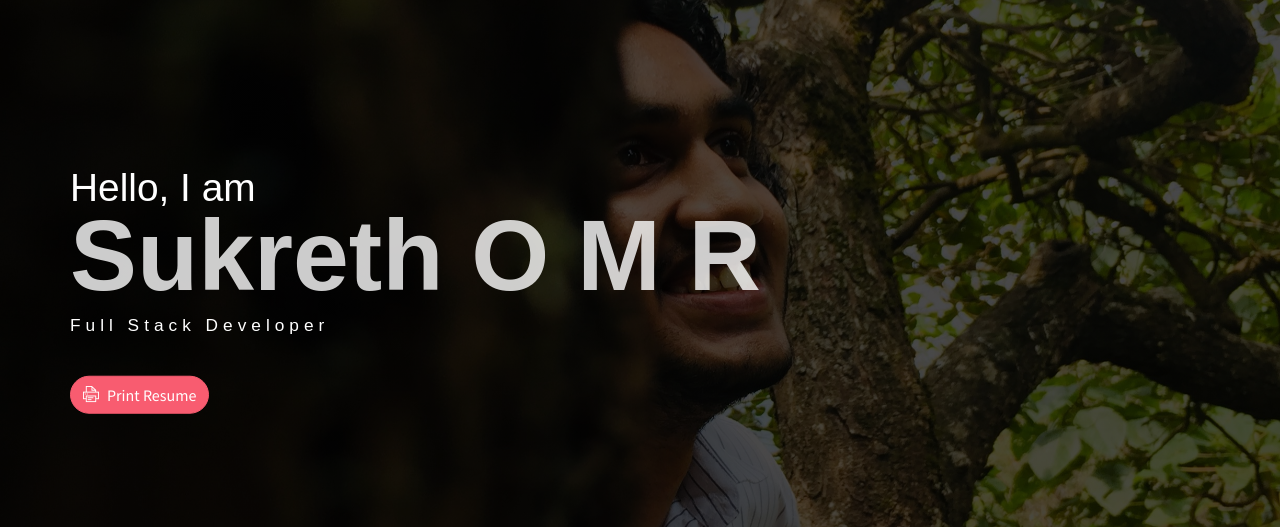
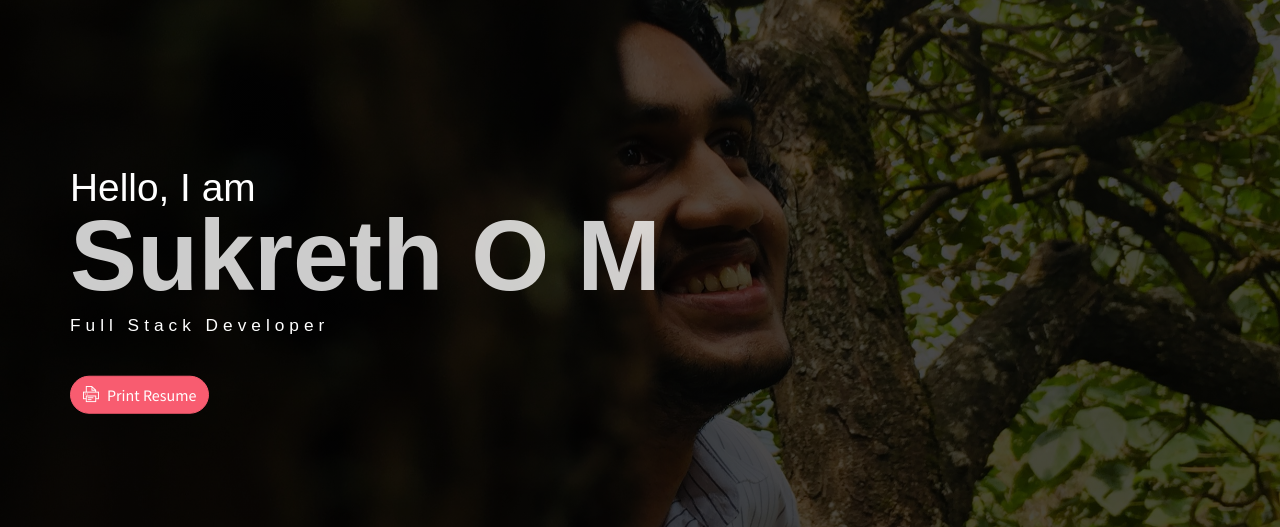
Before and after one commit to sukreth116/Personal-Website, a plain HTML site: page index.html in a window 1280 px wide. Shown: the part 63-590 px from the top of the page. Drawn offline with nearby package versions, Linux system fonts and the light colour scheme; some packages are replaced by stand-ins of ours.

Commit message:
Update index.html

```diff
--- a/index.html
+++ b/index.html
@@ -24,7 +24,7 @@
             </ul>
             <div class="header-content">
                 <h4 class="header-subtitle" >Hello, I am</h4>
-                <h1 class="header-title">Sukreth O M R</h1>
+                <h1 class="header-title">Sukreth O M</h1>
                 <h6 class="header-mono">Full Stack Developer</h6>
                 <a href="assets/files/Resume.pdf" download><button class="btn btn-primary btn-rounded"><i class="ti-printer pr-2"></i>Print Resume</button></a>
             </div>
```
